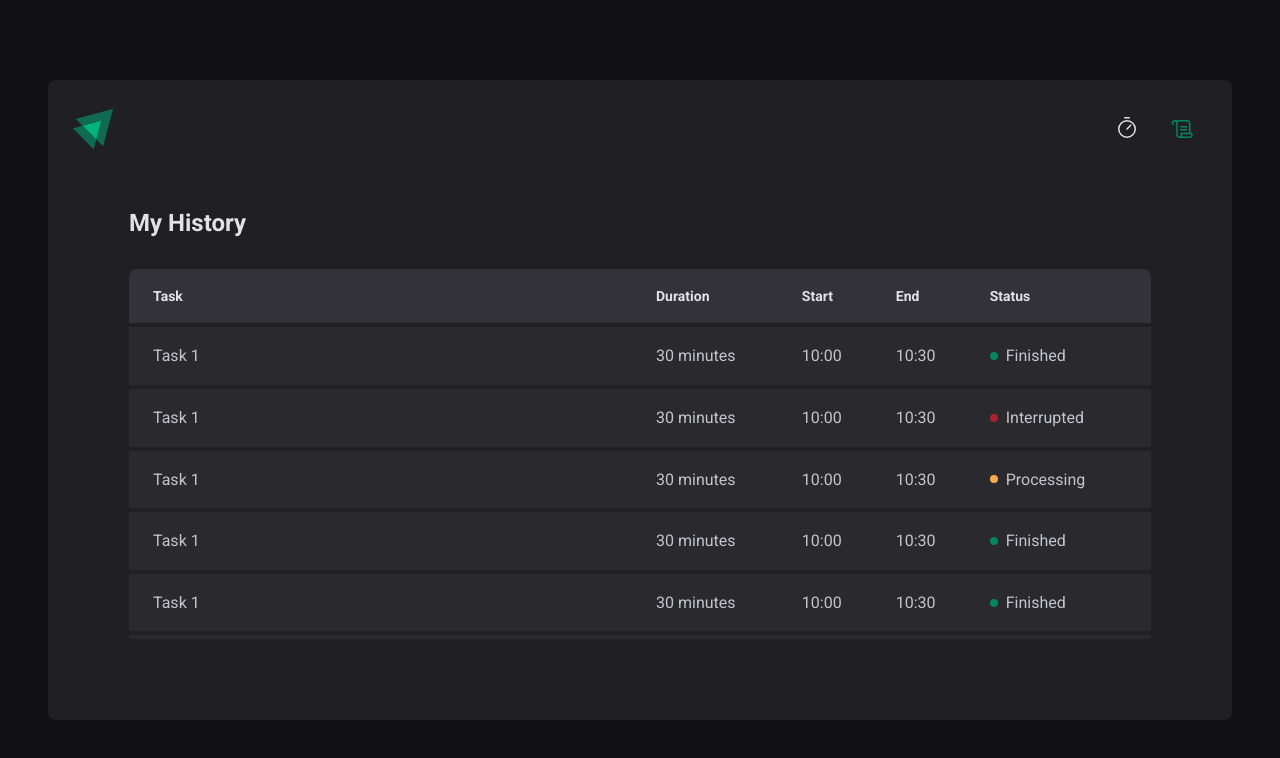
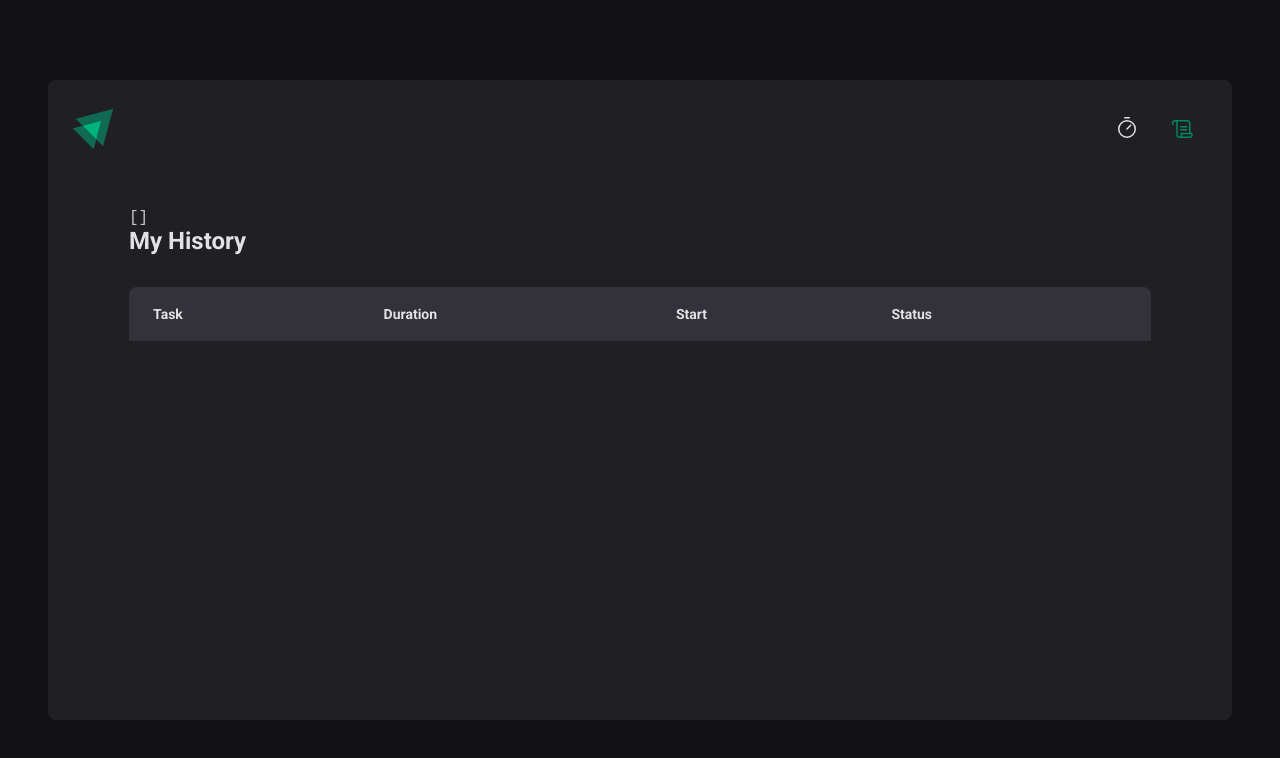
Before and after one commit to clertonbruno/Timer, a React (Vite) app: page /history in a window 1280 px wide. Shown: the top 758 px of the page. Built offline with nearby package versions, Linux system fonts and the light colour scheme.

Commit message:
finish the history section

```diff
--- /dev/null
+++ b/src/hooks/useStorage.ts
@@ -0,0 +1,17 @@
+export function useStorage() {
+  const prefix = '@tictactimer:';
+  const sufix = '-1.0.0';
+
+  function setLocalStorage(name: string, value: string): void {
+    localStorage.setItem(`${prefix}${name}${sufix}`, value);
+  }
+
+  function getLocalStorage(name: string): string | null {
+    return localStorage.getItem(`${prefix}${name}${sufix}`);
+  }
+
+  return {
+    setLocalStorage,
+    getLocalStorage,
+  };
+}
--- a/src/pages/History/History.tsx
+++ b/src/pages/History/History.tsx
@@ -1,8 +1,24 @@
 import * as S from './History.styles';
+import { useEffect, useState } from 'react';
+import { Timer } from '../../reducers/timers/reducer';
+import { useStorage } from '../../hooks/useStorage';
 
 export const History = () => {
+  const [timers, setTimers] = useState<Timer[]>([]);
+  const { getLocalStorage } = useStorage();
+
+  useEffect(() => {
+    const timersHistory = getLocalStorage('timers-state');
+    console.log('timersHistory', timersHistory);
+    if (timersHistory) {
+      console.log('Inside', JSON.parse(timersHistory));
+      setTimers(JSON.parse(timersHistory).timers);
+    }
+  }, []);
+
   return (
     <S.HistoryContainer>
+      <pre>{JSON.stringify(timers)}</pre>
       <h1>My History</h1>
       <S.HistoryList>
         <table>
@@ -11,92 +27,35 @@ export const History = () => {
               <th>Task</th>
               <th>Duration</th>
               <th>Start</th>
-              <th>End</th>
               <th>Status</th>
             </tr>
           </thead>
           <tbody>
-            <tr>
-              <td>Task 1</td>
-              <td>30 minutes</td>
-              <td>10:00</td>
-              <td>10:30</td>
+            {timers &&
+              timers.map((timer) => {
+                return (
+                  <tr key={timer.id}>
+                    <td>{timer.task}</td>
+                    <td>{timer.minutesDuration} minutes</td>
+                    <td>{new Date(timer.startDate).toISOString()}</td>
+                    {timer.endDate && (
                       <td>
                         <S.Status status='success'>Finished</S.Status>
                       </td>
-            </tr>
-            <tr>
-              <td>Task 1</td>
-              <td>30 minutes</td>
-              <td>10:00</td>
-              <td>10:30</td>
+                    )}
+                    {timer.interruptedDate && (
                       <td>
                         <S.Status status='interrupted'>Interrupted</S.Status>
                       </td>
+                    )}
+                    {!timer.endDate && !timer.interruptedDate && (
+                      <td>
+                        <S.Status status='ongoing'>On going</S.Status>
+                      </td>
+                    )}
                   </tr>
-            <tr>
-              <td>Task 1</td>
-              <td>30 minutes</td>
-              <td>10:00</td>
-              <td>10:30</td>
-              <td>
-                <S.Status status='ongoing'>Processing</S.Status>
-              </td>
-            </tr>
-            <tr>
-              <td>Task 1</td>
-              <td>30 minutes</td>
-              <td>10:00</td>
-              <td>10:30</td>
-              <td>
-                <S.Status status='success'>Finished</S.Status>
-              </td>
-            </tr>
-            <tr>
-              <td>Task 1</td>
-              <td>30 minutes</td>
-              <td>10:00</td>
-              <td>10:30</td>
-              <td>
-                <S.Status status='success'>Finished</S.Status>
-              </td>
-            </tr>
-            <tr>
-              <td>Task 1</td>
-              <td>30 minutes</td>
-              <td>10:00</td>
-              <td>10:30</td>
-              <td>
-                <S.Status status='success'>Finished</S.Status>
-              </td>
-            </tr>
-            <tr>
-              <td>Task 1</td>
-              <td>30 minutes</td>
-              <td>10:00</td>
-              <td>10:30</td>
-              <td>
-                <S.Status status='success'>Finished</S.Status>
-              </td>
-            </tr>
-            <tr>
-              <td>Task 1</td>
-              <td>30 minutes</td>
-              <td>10:00</td>
-              <td>10:30</td>
-              <td>
-                <S.Status status='success'>Finished</S.Status>
-              </td>
-            </tr>
-            <tr>
-              <td>Task 1</td>
-              <td>30 minutes</td>
-              <td>10:00</td>
-              <td>10:30</td>
-              <td>
-                <S.Status status='success'>Finished</S.Status>
-              </td>
-            </tr>
+                );
+              })}
           </tbody>
         </table>
       </S.HistoryList>
--- a/src/pages/Home/Home.tsx
+++ b/src/pages/Home/Home.tsx
@@ -3,18 +3,17 @@ import * as S from './Home.styles';
 import { FormProvider, useForm } from 'react-hook-form';
 import { zodResolver } from '@hookform/resolvers/zod';
 import * as zod from 'zod';
-import { createContext, useState, useReducer } from 'react';
+import { createContext, useState, useReducer, useEffect } from 'react';
 import { TimerForm } from './components/TimerForm/TimerForm';
 import { Countdown } from './components/Countdown/Countdown';
-
-interface Timer {
-  id: string;
-  task: string;
-  minutesDuration: number;
-  startDate: Date;
-  interruptedDate?: Date;
-  endDate?: Date;
-}
+import { Timer, timersReducer } from '../../reducers/timers/reducer';
+import {
+  addNewTimerAction,
+  interruptCurrentTimerAction,
+  markCurrentTimerAsFinishedAction,
+} from '../../reducers/timers/actions';
+import { useStorage } from '../../hooks/useStorage';
+import { differenceInSeconds } from 'date-fns';
 
 const newTimerFormValidationSchema = zod.object({
   task: zod.string().min(1, 'Task is required'),
@@ -43,64 +42,34 @@ interface TimerContextType {
 
 export const TimerContext = createContext({} as TimerContextType);
 
-interface TimersState {
-  timers: Timer[];
-  activeTimerId: string | null;
-}
-
 export const Home = () => {
+  const { getLocalStorage } = useStorage();
   const [timersState, dispatch] = useReducer(
-    (state: TimersState, action: any) => {
-      switch (action.type) {
-        case 'ADD_TIMER':
-          return {
-            ...state,
-            timers: [...state.timers, action.payload],
-            activeTimerId: action.payload.id,
-          };
-        case 'MARK_CURRENT_TIMER_AS_FINISHED':
-          const timersWithNewFinishedTimer = state.timers.map((timer) => {
-            if (timer.id === state.activeTimerId) {
-              return { ...timer, endDate: new Date() };
-            }
-            return timer;
-          });
-
-          return {
-            ...state,
-            timers: timersWithNewFinishedTimer,
-            activeTimerId: null,
-          };
-        case 'INTERRUPT_CURRENT_TIMER':
-          const timersWithNewInterruptedTimer = state.timers.map((timer) => {
-            if (timer.id === state.activeTimerId) {
-              return { ...timer, interruptedDate: new Date() };
-            }
-            return timer;
-          });
-
-          return {
-            ...state,
-            timers: timersWithNewInterruptedTimer,
-            activeTimerId: null,
-          };
-        default:
-          return state;
-      }
-    },
+    timersReducer,
     {
       timers: [],
       activeTimerId: null,
+    },
+    () => {
+      const localData = getLocalStorage('timers-state');
+      return localData
+        ? JSON.parse(localData)
+        : { timers: [], activeTimerId: null };
     }
   );
 
-  const [passedTimeInSeconds, setPassedTimeInSeconds] = useState<number>(0);
-
   const { activeTimerId } = timersState;
 
-  const activeTimer: Timer | undefined = timersState.timers.find(
+  const activeTimer: Timer | undefined = timersState?.timers?.find(
     (timer) => timer.id === activeTimerId
   );
+
+  const [passedTimeInSeconds, setPassedTimeInSeconds] = useState<number>(() => {
+    if (activeTimer) {
+      return differenceInSeconds(new Date(), activeTimer.startDate);
+    }
+    return 0;
+  });
 
   const newTimerForm = useForm<NewTimerFormValues>({
     resolver: zodResolver(newTimerFormValidationSchema),
@@ -118,10 +87,7 @@ export const Home = () => {
   } = newTimerForm;
 
   const markCurrentTimerAsFinished = () => {
-    dispatch({
-      type: 'MARK_CURRENT_TIMER_AS_FINISHED',
-      payload: activeTimerId,
-    });
+    dispatch(markCurrentTimerAsFinishedAction());
   };
 
   const setSecondsPassed = (seconds: number) => {
@@ -137,18 +103,12 @@ export const Home = () => {
       minutesDuration: data.minutesDuration,
       startDate: new Date(),
     };
-    dispatch({
-      type: 'ADD_TIMER',
-      payload: newTimer,
-    });
+    dispatch(addNewTimerAction(newTimer));
     reset();
   };
 
   const handleInterrupTimer = () => {
-    dispatch({
-      type: 'INTERRUPT_CURRENT_TIMER',
-      payload: activeTimerId,
-    });
+    dispatch(interruptCurrentTimerAction());
   };
 
   const task = watch('task');
--- a/src/pages/Home/components/Countdown/Countdown.tsx
+++ b/src/pages/Home/components/Countdown/Countdown.tsx
@@ -1,5 +1,5 @@
 import { differenceInSeconds } from 'date-fns';
-import { useState, useContext, useEffect } from 'react';
+import { useContext, useEffect } from 'react';
 import { TimerContext } from '../../Home';
 import { CountdownContainer, Separator } from './Countdowm.styles';
 
@@ -19,7 +19,7 @@ export const Countdown = () => {
       const interval = setInterval(() => {
         const timeElapseInSeconds = differenceInSeconds(
           new Date(),
-          activeTimer.startDate
+          new Date(activeTimer.startDate)
         );
 
         if (timeElapseInSeconds >= durationInSeconds) {
```
Lines whose indentation alone changed are shown as unchanged.
